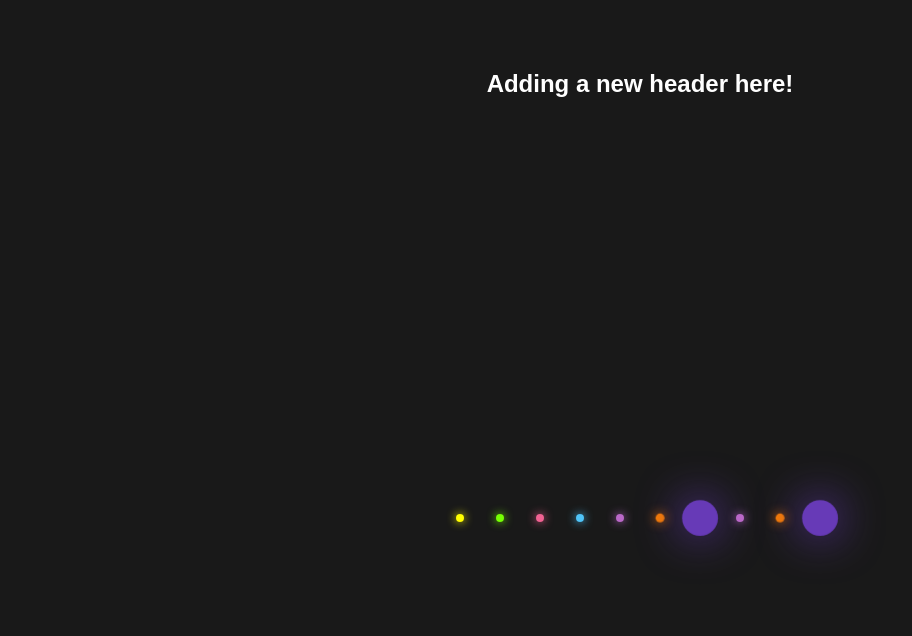
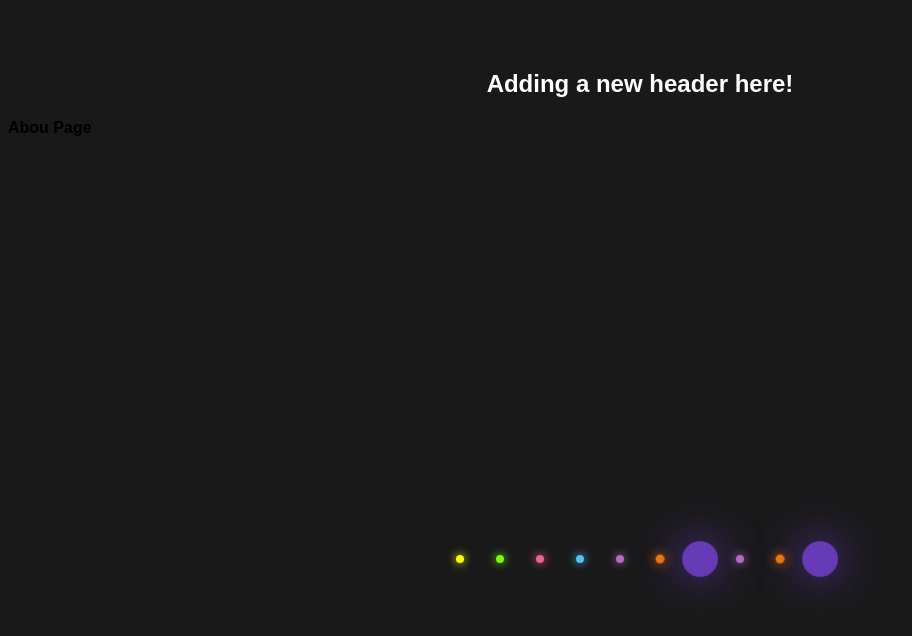
Before and after one commit to SuperAdolfo/my-first-repo, a plain HTML site: page index.html in a window 1280 px wide. Shown: the whole page, without its empty margins (0-912 px from the left). Drawn offline with Linux system fonts and the light colour scheme.

Commit message:
added about page

```diff
--- a/index.html
+++ b/index.html
@@ -8,6 +8,7 @@
 </head>
 <body>
 	<h2>Adding a new header here!</h2>
+  <h4>Abou Page</h4>
   <ul>
     <li></li>
     <li></li>
```
